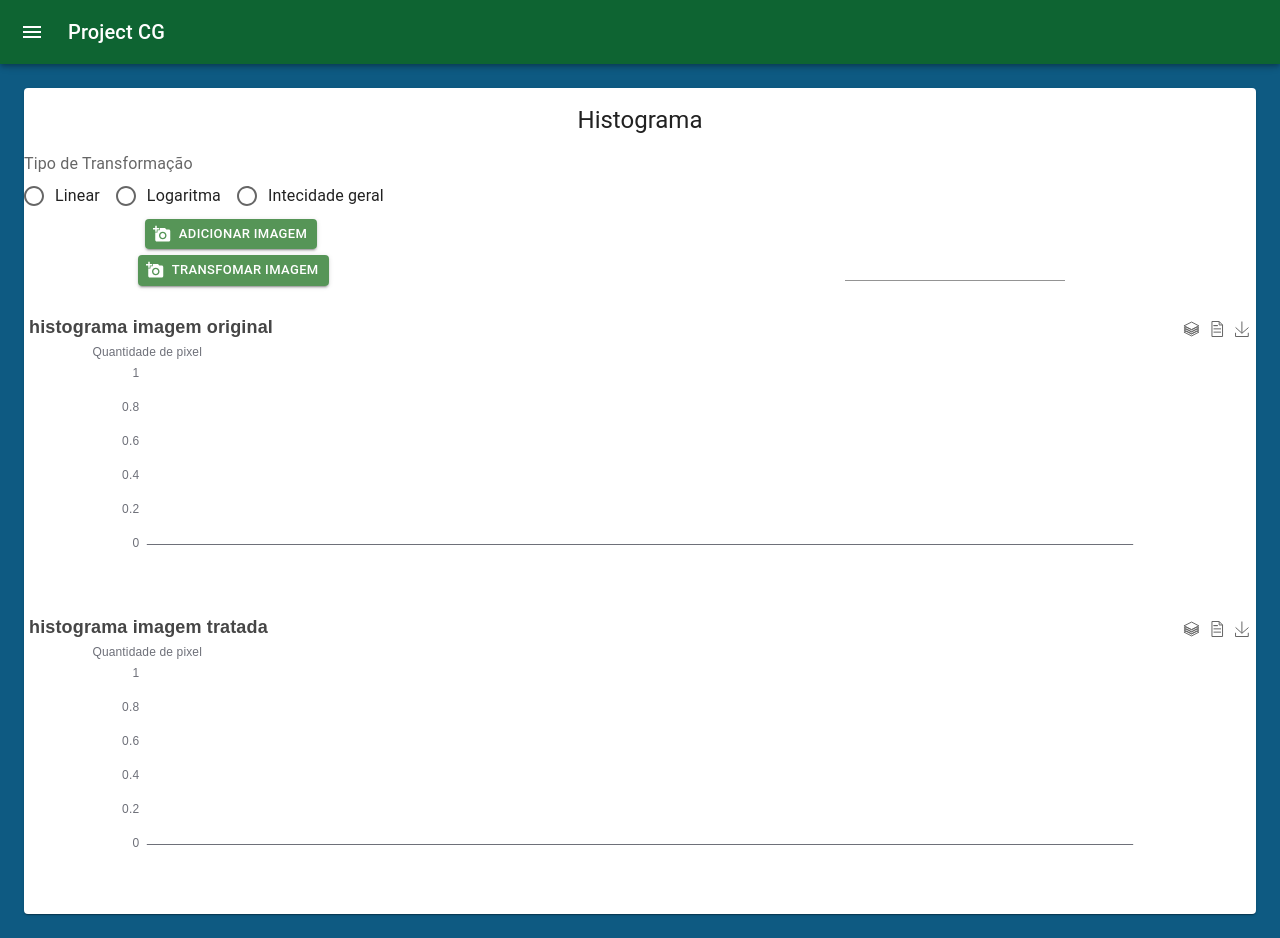
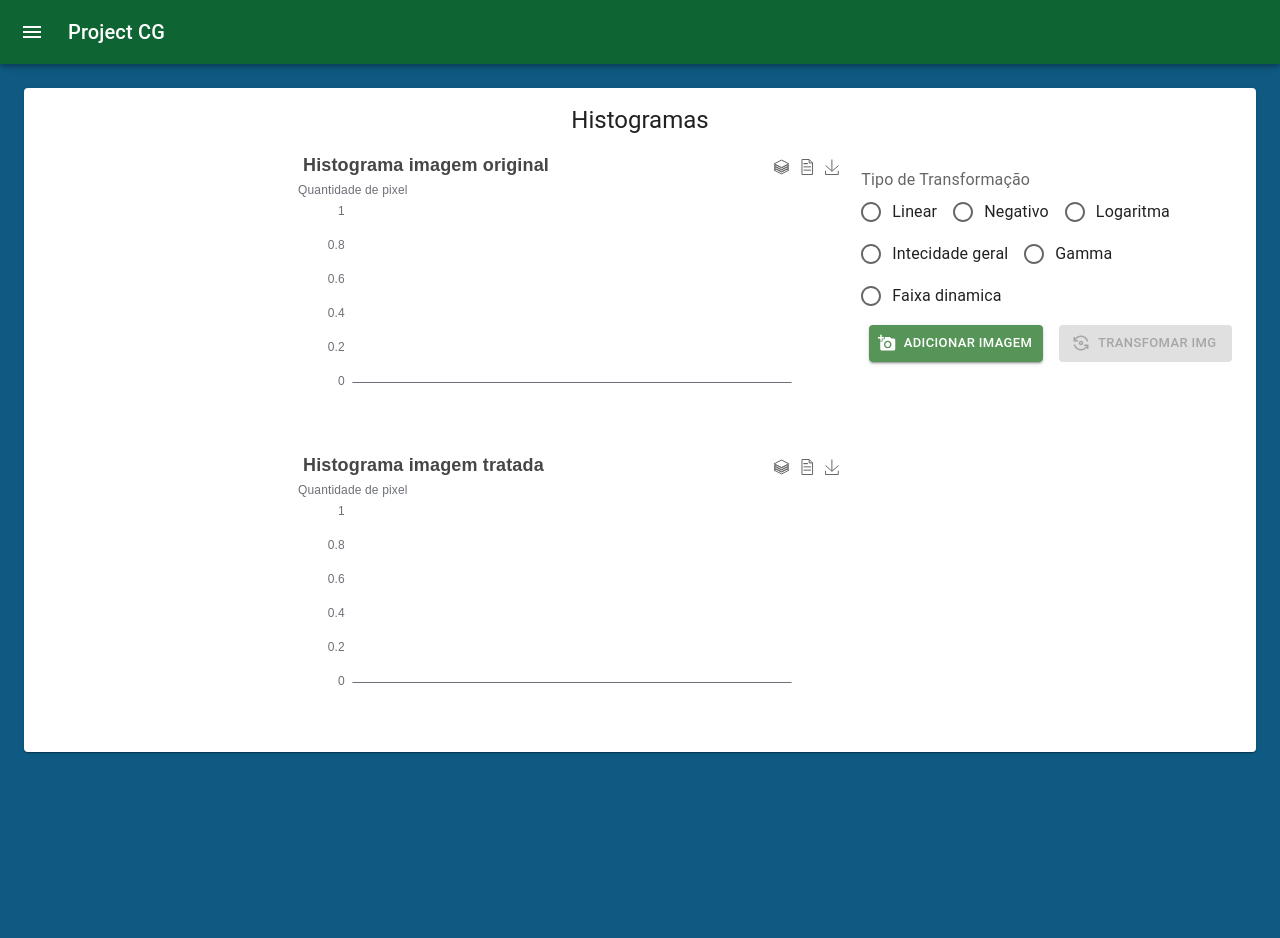
Before and after one commit to irllamartins/Computacao_Grafica_2023.2, a React (Create React App) app: page / in a window 1280 px wide. After the commit the page ends 800 px from the top, so only its background shows below. Built offline with nearby package versions, Linux system fonts and the light colour scheme.

Commit message:
[histogramas] - refatorado interface e acrescentado tipos de transformações, linear funcional e negativo funcional

```diff
--- a/src/components/layout/Menu.tsx
+++ b/src/components/layout/Menu.tsx
@@ -37,7 +37,8 @@ import {
   Iso,
   BarChart,
   Equalizer,
-  Balance
+  Balance,
+  AppRegistration
 } from '@mui/icons-material'
 import { makeStyles } from '@mui/styles';
 
@@ -181,6 +182,7 @@ export default function PersistentDrawerLeft() {
     { label: 'Histograma', icon: <BarChart /> },
     { label: 'Equalização de imagem', icon: <Balance /> },
     { label: 'Operação de imagem', icon: <Iso /> },
+    {label: 'operadores morfológicos',icon:<AppRegistration/>}
   ]
 
   return (
--- a/src/components/material.theme.tsx
+++ b/src/components/material.theme.tsx
@@ -1,6 +1,6 @@
 import { alpha, getContrastRatio } from "@mui/material"
 
-const colorBasePrimary = "#0f6810c9"
+const colorBasePrimary = "#0f6810c8"
 const colorMainPrimary = alpha(colorBasePrimary, 0.7)
 
 const colorBaseSecondary = "#e26a1a53"
--- a/src/components/pages/histograma/Container.tsx
+++ b/src/components/pages/histograma/Container.tsx
@@ -1,11 +1,11 @@
-import { Button, FormControl, FormControlLabel, FormLabel, Grid, Radio, RadioGroup, TextField, Theme, Typography } from "@mui/material"
+import { Alert, Button, FormControl, FormControlLabel, FormLabel, Grid, Radio, RadioGroup, TextField, Theme, Typography } from "@mui/material"
 import { makeStyles } from "@mui/styles"
 import { useState } from "react"
 import Grafico from "./Grafico"
-import { AddAPhoto } from "@mui/icons-material"
+import { AddAPhoto, CircleNotifications, FlipCameraAndroidOutlined } from "@mui/icons-material"
 import GeraImagem from "./GeraImagem"
 import GeraMatriz from "./GeraMatriz"
-import Logaritmo from "./Logaritmo"
+import { intencidadeGeral, linear, logaritmo, negativo } from "./Operacao"
 import Frequencia from "./Frequencia"
 
 const useStyles = makeStyles((theme: Theme) => ({
@@ -14,13 +14,26 @@ const useStyles = makeStyles((theme: Theme) => ({
         alignItems: "center",
         justifyContent: "center",
         margin: "2%",
+    },
+    espacamento: {
+        padding: "2%"
     }
 }))
-
+const Info: { [key: string]: string } = {
+    "Linear": "y = ax + b: O 'a' ajusta o contraste e o 'b' o brilho",
+    "Logaritma": "y = a*log(cinza + 1): Realça areas escuras da imagem",
+    "Intecidade geral": "Realçar ou suavizar a imagem",
+    "Negativo": "O negativo da imagem",
+    "Gamma": "",
+    "Faixa dinamica": ""
+}
 enum AlgoritimosTipos {
     LINEAR = "Linear",
+    NEGATIVO = "Negativo",
     LOGARITMICA = "Logaritma",
-    INTENCIDADE_GERAL = "Intecidade geral"
+    INTENCIDADE_GERAL = "Intecidade geral",
+    GAMMA ="Gamma",
+    FAIXA_DINAMICA = "Faixa dinamica"
 }
 export interface ObjetoImagem {
     matriz: number[][],
@@ -29,16 +42,126 @@ export interface ObjetoImagem {
 
 const Histograma = () => {
     const classes = useStyles()
-    const [histograma, setHistograma] = useState<string>("")
+    const [tipoTransfomacao, setTipoTransfomacao] = useState<string>("")
     const [imagem, setImagem] = useState<number[][]>([])
     const [imagemTransfomada, setImagemTransfomada] = useState<number[][]>([])
     const [maximoCor, setMaximoCor] = useState<number>(0)
     const [success, setSuccess] = useState(false)
+    const [entrada1, setEntrada1] = useState<number>(1)
+    const [entrada2, setEntrada2] = useState<number>(0)
+    const [entrada3, setEntrada3] = useState<number>(0)
 
-    return <Grid container direction="row" alignContent="center" alignItems="center">
+    const entradas = (tipo: string) => {
+        switch (tipo) {
+            case AlgoritimosTipos.LOGARITMICA:
+                return <>
+                    <Grid item sm={12} className={classes.espacamento}>
+                        <TextField
+                            id=""
+                            variant="standard"
+                            label="O 'A' da equação"
+                            size="small"
+                            fullWidth
+                            value={entrada1}
+                            onChange={(e) => setEntrada1(Number(e.target.value))} />
+                    </Grid>
+                </>
+            case AlgoritimosTipos.LINEAR:
+                return <>
+                    <Grid item sm={6} className={classes.espacamento}>
+                        <TextField
+                            id=""
+                            variant="standard"
+                            label="O 'A' da equação"
+                            size="small"
+                            fullWidth
+                            value={entrada1}
+                            onChange={(e) => setEntrada1(Number(e.target.value))} />
+                    </Grid>
+                    <Grid item sm={6} className={classes.espacamento}>
+                        <TextField
+                            id=""
+                            variant="standard"
+                            label="O 'B' da equação"
+                            size="small"
+                            fullWidth
+                            value={entrada2}
+                            onChange={(e) => setEntrada2(Number(e.target.value))} />
+                    </Grid>
+                </>
+            case AlgoritimosTipos.INTENCIDADE_GERAL:
+                return <>
+                    <Grid item sm={6} className={classes.espacamento}>
+                        <TextField
+                            id=""
+                            variant="standard"
+                            label="Centro dos valores cinza"
+                            size="small"
+                            fullWidth
+                            value={entrada1}
+                            onChange={(e) => setEntrada1(Number(e.target.value))} />
+                    </Grid>
+                    <Grid item sm={6} className={classes.espacamento}>
+                        <TextField
+                            id=""
+                            variant="standard"
+                            label="Largura dos valores cinza"
+                            size="small"
+                            fullWidth
+                            value={entrada2}
+                            onChange={(e) => setEntrada2(Number(e.target.value))} />
+                    </Grid>
+                    <Grid item sm={6} className={classes.espacamento}>
+                        <TextField
+                            id=""
+                            variant="standard"
+                            label="Largura dos valores cinza"
+                            size="small"
+                            fullWidth
+                            value={entrada3}
+                            onChange={(e) => setEntrada3(Number(e.target.value))} />
+                    </Grid>
+                </>
+        }
+    }
+    const calcular = (tipo: string, matriz: number[][], variavel1: number, variavel2: number, variavel3: number) => {
+        switch (tipo) {
+            case AlgoritimosTipos.LOGARITMICA:
+                setImagemTransfomada(logaritmo(matriz, variavel1))
+                break
+            case AlgoritimosTipos.LINEAR:
+                setImagemTransfomada(linear(matriz, variavel1, variavel2))
+                break
+            case AlgoritimosTipos.NEGATIVO:
+                setImagemTransfomada(negativo(matriz))
+                break
+            case AlgoritimosTipos.INTENCIDADE_GERAL:
+                setImagemTransfomada(intencidadeGeral(matriz, variavel1, variavel2, variavel3))
+                break
+        }
+    }
+    return <Grid container direction="row"  >
         <Grid item sm={12} xl={12} p={2}>
-            <Typography variant="h5" align="center">Histograma</Typography>
+            <Typography variant="h5" align="center">Histogramas</Typography>
         </Grid>
+
+        <Grid item sm={8} container direction="row" >
+            <Grid item sm={4} p={1}>
+                <GeraImagem matriz={imagem} altura={imagem[0]?.length || 1} largura={imagem?.length || 1} />
+            </Grid>
+            <Grid item sm={8}>
+                <Grafico titulo={"Histograma imagem original"} dados={Frequencia(imagem, maximoCor)} maximoCor={maximoCor} />
+            </Grid>
+            <Grid item container direction="row">
+                <Grid item sm={4} p={1}>
+                    <GeraImagem matriz={imagemTransfomada} altura={imagemTransfomada[0]?.length || 1} largura={imagemTransfomada?.length || 1} />
+                </Grid>
+                <Grid item sm={8}>
+                    <Grafico titulo={"Histograma imagem tratada"} dados={Frequencia(imagemTransfomada, maximoCor)} maximoCor={maximoCor} />
+                </Grid>
+            </Grid>
+        </Grid>
+        <Grid item sm={4} xl={4} p={2}>
             <Grid item sm={12}>
                 <FormControl >
                     <FormLabel >Tipo de Transformação</FormLabel>
@@ -46,8 +169,8 @@ const Histograma = () => {
                         row
                         aria-labelledby="algoritmo-label"
                         name="algoritmo-group"
-                    value={histograma}
-                    onChange={e => setHistograma(e.target.value)}
+                        value={tipoTransfomacao}
+                        onChange={e => setTipoTransfomacao(e.target.value)}
                     >
                         {
                             Object.values(AlgoritimosTipos).map((item, index) =>
@@ -56,10 +179,15 @@ const Histograma = () => {
                         }
                     </RadioGroup>
                 </FormControl>
-
             </Grid>
-        <Grid item container sm={4} direction="column" className={classes.imagemGrupo}>
-            <Grid item >
+            <Grid item sm={12} >
+                {tipoTransfomacao && <Alert severity="info">{Info[tipoTransfomacao]}</Alert>}
+            </Grid>
+            <Grid item container sm={12} direction="row">
+                {entradas(tipoTransfomacao)}
+            </Grid>
+            <Grid item container  >
+                <Grid item sm={6} p={1}>
                     <input
                         accept=".pgm"
                         style={{ display: 'none' }}
@@ -84,42 +212,31 @@ const Histograma = () => {
                             fullWidth
                             size="small"
                             startIcon={<AddAPhoto />}
-                        sx={{ margin: "1%" }}>
+                            sx={{ padding: "4%" }}
+                        >
                             Adicionar imagem
                         </Button>
                     </label>
                 </Grid>
-            <Grid item>
+                <Grid item sm={6} p={1}>
                     <Button
                         variant="contained"
                         color="primary"
                         component="span"
                         fullWidth
                         size="small"
-                    startIcon={<AddAPhoto />}
-                    sx={{ margin: "2%" }}
-                    onClick={()=>setImagemTransfomada(Logaritmo(imagem))}>
-                    Transfomar imagem
+                        startIcon={<FlipCameraAndroidOutlined />}
+                        sx={{ padding: "4%" }}
+                        disabled={!success}
+                        onClick={() => {
+                            calcular(tipoTransfomacao, imagem, entrada1, entrada2, entrada3)
+                            setSuccess(true)
+                        }}>
+                        Transfomar img
                     </Button>
                 </Grid>
-            <Grid item>
-                <GeraImagem matriz={imagem} altura={imagem[0]?.length || 1} largura={imagem?.length || 1} />
             </Grid>
-        </Grid>
-        <Grid item sm={4}>
-            <GeraImagem matriz={imagemTransfomada} altura={imagemTransfomada[0]?.length || 1} largura={imagemTransfomada?.length || 1} />
-        </Grid>
-        <Grid item sm={4}>
-            <TextField
-                id=""
-                variant="standard"
-            />
-        </Grid>
-        <Grid item sm={12}>
-            <Grafico titulo={"histograma imagem original"}dados={Frequencia(imagem, maximoCor)} maximoCor={maximoCor}/>
-        </Grid>
-        <Grid item sm={12}>
-            <Grafico titulo={"histograma imagem tratada"} dados={Frequencia(imagemTransfomada, maximoCor)} maximoCor={maximoCor} />
+
         </Grid>
     </Grid>
 }
--- /dev/null
+++ b/src/components/pages/histograma/Operacao.tsx
@@ -0,0 +1,57 @@
+export const logaritmo = (matriz: number[][], constante: number): number[][] => {
+    let novaMatriz: number[][] = []
+    for (let i = 0; i < matriz?.length; i++) {
+        let array: number[] = []
+        for (let j = 0; j < matriz[i]?.length; j++) {
+            array.push(Math.round(constante * Math.log(matriz[i][j] + 1)))
+        }
+        novaMatriz.push(array)
+    }
+    return novaMatriz
+}
+
+export const linear = (matriz: number[][], a: number, b: number): number[][] => {
+    let novaMatriz: number[][] = []
+    for (let i = 0; i < matriz?.length; i++) {
+        let array: number[] = []
+        for (let j = 0; j < matriz[i]?.length; j++) {
+            array.push(Math.round(a * matriz[i][j] + b))
+        }
+        novaMatriz.push(array)
+    }
+    return novaMatriz
+}
+
+export const negativo = (matriz: number[][]): number[][] => {
+    let novaMatriz: number[][] = []
+    for (let i = 0; i < matriz?.length; i++) {
+        let array: number[] = []
+        for (let j = 0; j < matriz[i]?.length; j++) {
+            const resultado = 255 - matriz[i][j]
+            array.push(resultado > 0 ? resultado : 0)
+        }
+        novaMatriz.push(array)
+    }
+    return novaMatriz
+}
+
+export const intencidadeGeral = (matriz: number[][], r: number, w: number, sigma: number): number[][] => {
+   const e:number = 2.71828
+    let novaMatriz: number[][] = []
+    for (let i = 0; i < matriz?.length; i++) {
+        let array: number[] = []
+        for (let j = 0; j < matriz[i]?.length; j++) {
+            let resultado = 255 * (1 / (1 + Math.pow(e,((r-w)/sigma))*-1))
+
+            if (resultado > 255) {
+                resultado = 255
+            }
+            if (resultado > 0) {
+                resultado = 0
+            }
+            array.push(resultado)
+        }
+        novaMatriz.push(array)
+    }
+    return novaMatriz
+}
```
Also changed, not shown: src/components/pages/histograma/Logaritmo.tsx (deleted, +0 -16 lines). Lines whose indentation alone changed are shown as unchanged.
